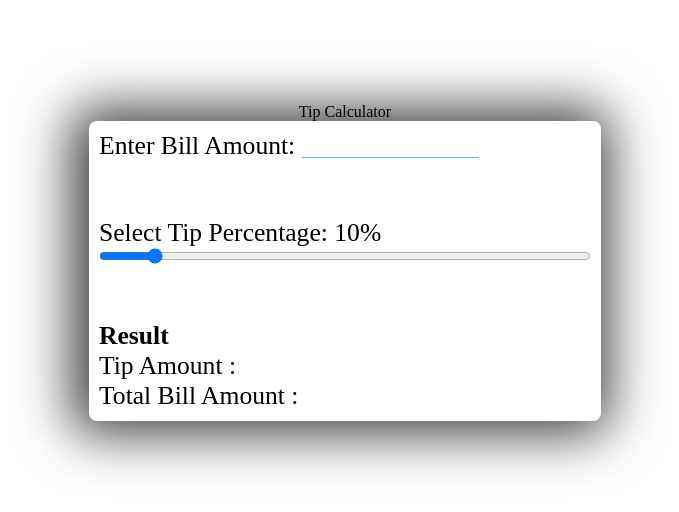
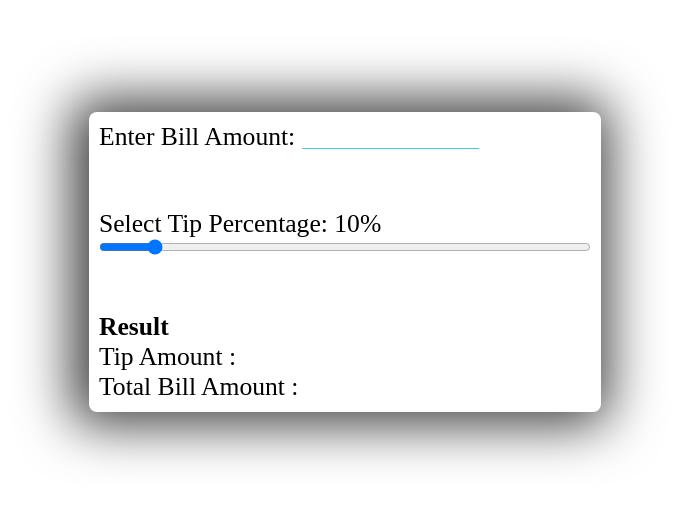
Before and after one commit to Mehul9833/tip-calculator, a plain HTML site: page index.html in a window 1280 px wide. Shown: the part 138-650 px from the top of the page, without its empty margins (295-974 px from the left). Drawn offline with Linux system fonts and the light colour scheme.

Commit message:
Update index.html

```diff
--- a/index.html
+++ b/index.html
@@ -7,7 +7,7 @@
 		<title>Document</title>
 		<link rel="stylesheet" href="style.css" />
 	</head>
-	<body><center>Tip Calculator</center>
+	<body>
 		<div class="tip-calcuator-box">
 			<div class="tip-amount">
 				<label>Enter Bill Amount: </label>
```
